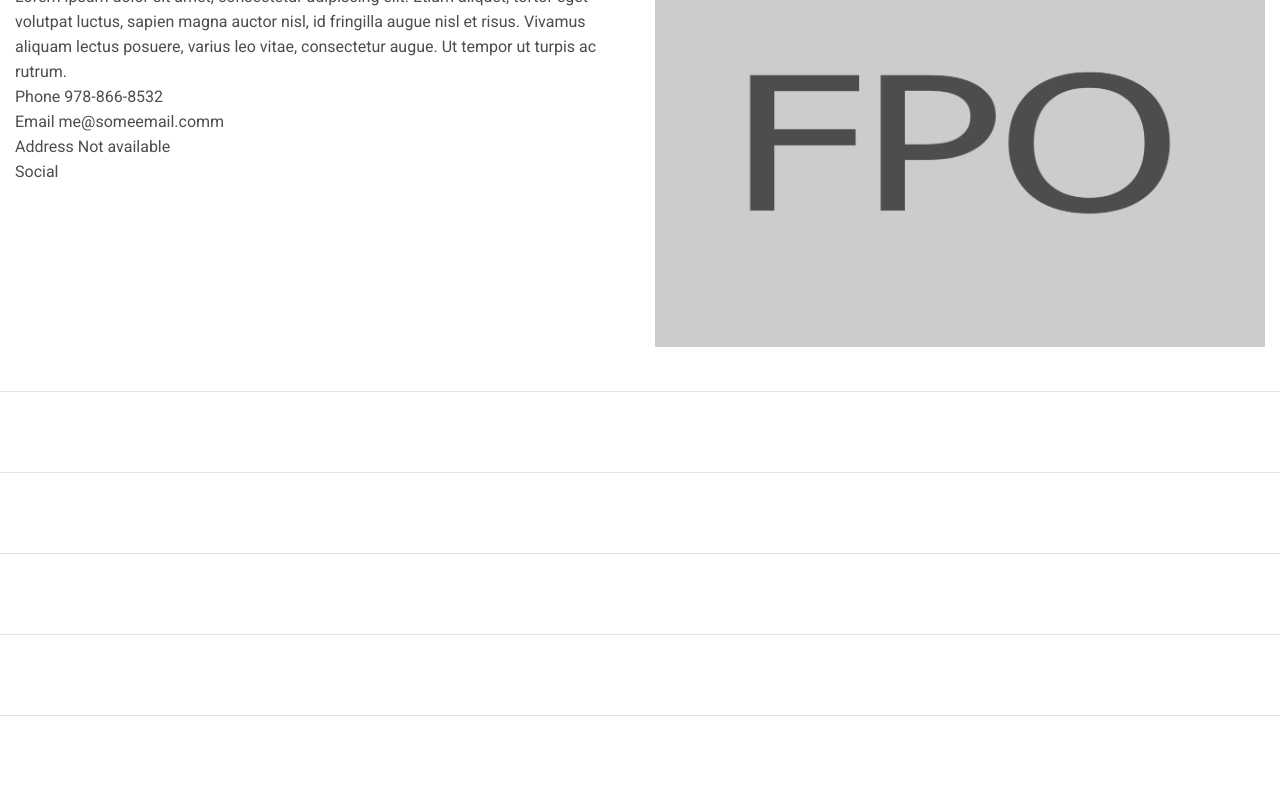
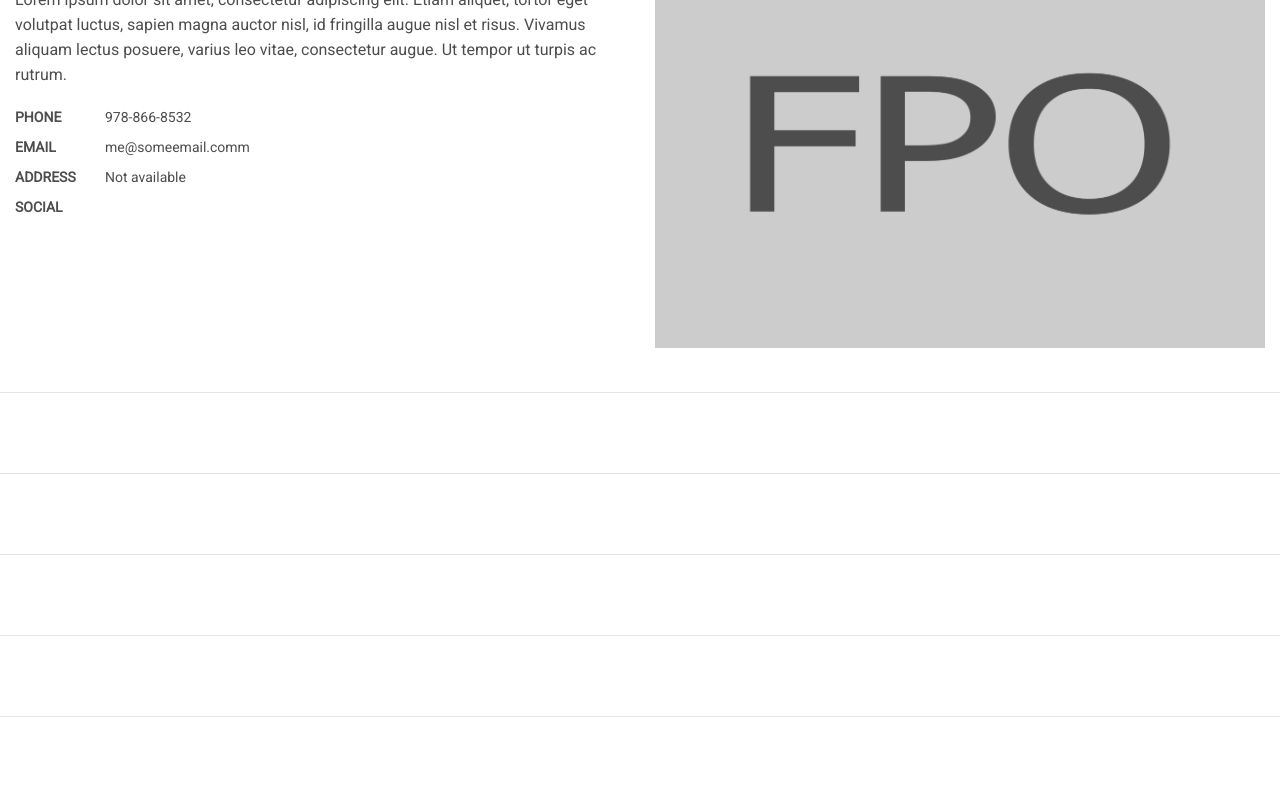
Before and after one commit to tibicentibicen/mynewportfolio, a plain HTML site: page index.html in a window 1280 px wide. Shown: the part 219-1009 px from the top of the page. Drawn offline with nearby package versions, Linux system fonts and the light colour scheme.

Commit message:
made more updates in nav section and hello section

```diff
--- a/css/main.scss
+++ b/css/main.scss
@@ -2,11 +2,12 @@
 $lato: "Lato", Helvetica, Arial, sans-serif;
 $roboto: "Roboto", Helvetica, Arial, sans-serif;
 
+//MIXINS
 @mixin transition($transition) {
 	-webkit-transition: $transition;
-	-moz-transition: $transition;
-	-o-transition: $transition;
-	transition: $transition;
+	   -moz-transition: $transition;
+	     -o-transition: $transition;
+	        transition: $transition;
 }
 
 @mixin boxsizing($boxsizing) {
@@ -15,14 +16,13 @@ $roboto: "Roboto", Helvetica, Arial, sans-serif;
 	        box-sizing: $boxsizing;
 }
 
-@mixin allfontproperties ($family, $fsize, $fweight){
-	font: {family: #{$family}; size:#{$fsize}; weight:#{$fweight}; }
+@mixin allfontproperties ($family, $fsize, $fweight) {
+	font: {family: #{$family}; size:#{$fsize}; weight:#{$fweight};}
 }
 
-@mixin fontsizeweightline ($fsize, $fweight, $lheight){
-	font: {size:#{$fsize}; weight:#{$fweight}; }
+@mixin fontsizeweightline ($fsize, $fweight, $lheight) {
+	font: {size:#{$fsize}; weight:#{$fweight};}
 	line: {height:#{$lheight};}
-
 }
 
 body, header, footer, section, h1, h2, h3, h4, h5, h6, p, ul, li {
@@ -55,6 +55,7 @@ body {
 
 	h1 {
 		@include fontsizeweightline (36px, 700, 45px);
+		margin-bottom: 2px;
 	}
 
 	h2 {
@@ -93,6 +94,46 @@ body {
 
 	.about_me_content {
 		float: left;
+
+		.about_me_text {
+
+			@include boxsizing (border-box);
+			margin-bottom: 20px;
+		}
+
+		.about_me_info {
+			overflow: hidden;
+
+			p {
+				@include fontsizeweightline (14px, normal, 20px);
+				margin-bottom: 10px;
+
+				span {
+					padding-left: 90px;
+					display: block;
+				}
+
+				span.span-title {
+					font-weight: bold;
+					text-transform: uppercase;
+					padding-left: 0;
+					float: left;
+				}
+
+				span.span-icons {
+
+					a {
+						padding-right: 20px;
+						margin-bottom: 5px;
+						min-width: 16px;
+						text-align: center;
+						@include fontsizeweightline (14px, normal, 1.4);
+
+					}
+
+				}
+			}
+		}
 	}
 
 	.about_me_image {
@@ -109,6 +150,8 @@ body {
 		ul {
 			text-align: right;
 			padding-right: 15px;
+			padding-left: 15px;
+			@include fontsizeweightline (12px, 700, 20px);
 
 			li {
 				margin: 8px 0 10px 20px;
--- a/index.html
+++ b/index.html
@@ -55,7 +55,9 @@
         	<div class="content_wrapper">
         		<div class="cols_2 about_me_content">
         			<h1>Gerry Bunker</h1>
-        			<p>Lorem ipsum dolor sit amet, consectetur adipiscing elit. Etiam aliquet, tortor eget volutpat luctus, sapien magna auctor nisl, id fringilla augue nisl et risus. Vivamus aliquam lectus posuere, varius leo vitae, consectetur augue. Ut tempor ut turpis ac rutrum.</p>
+        			<div class="about_me_text">
+        				<p>Lorem ipsum dolor sit amet, consectetur adipiscing elit. Etiam aliquet, tortor eget volutpat luctus, sapien magna auctor nisl, id fringilla augue nisl et risus. Vivamus aliquam lectus posuere, varius leo vitae, consectetur augue. Ut tempor ut turpis ac rutrum.</p>
+        			</div>
 					<div class="about_me_info">
 	        			<p>
 	        				<span class="span-title">Phone</span>
```
Also changed, not shown: css/main.css.
